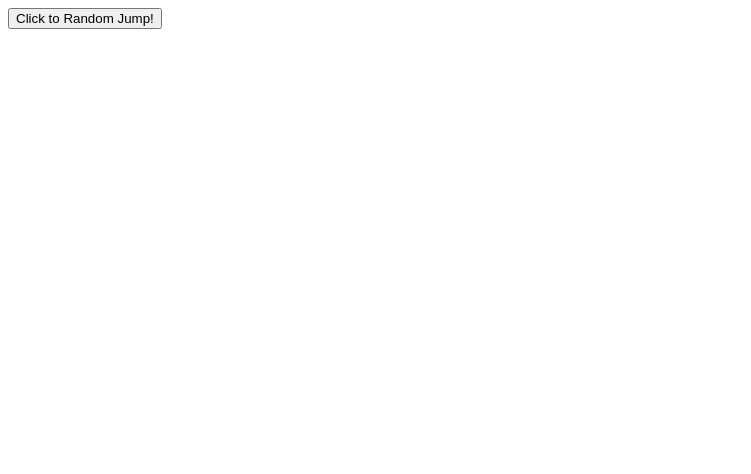
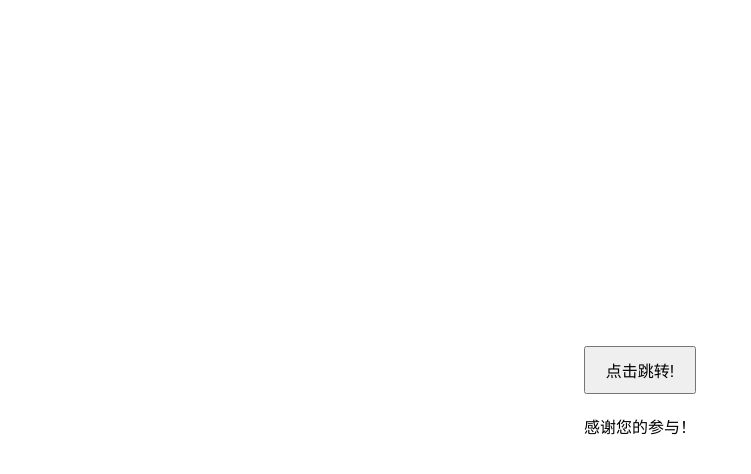
Before and after one commit to rbirth233/Big3, a plain HTML site: page random_redirect.html in a window 1280 px wide. Shown: the whole page, without its empty margins (0-751 px from the left). Drawn offline with Linux system fonts and the light colour scheme.

Commit message:
Add files via upload

```diff
--- a/random_redirect.html
+++ b/random_redirect.html
@@ -3,6 +3,26 @@
 <head>
 <meta charset="UTF-8">
 <title>Random Redirect</title>
+<style>
+  body {
+    display: flex;
+    flex-direction: column;
+    align-items: center;
+    justify-content: center;
+    height: 100vh;
+    margin: 0;
+    font-family: Arial, sans-serif;
+  }
+  button {
+    padding: 10px 20px;
+    font-size: 16px;
+    cursor: pointer;
+    margin-bottom: 20px;
+  }
+  p {
+    margin-top: 0;
+  }
+</style>
 <script type="text/javascript">
 var urls = [
   'https://www.credamo.com/answer.html#/s/vA7vimano',
@@ -17,6 +37,7 @@ function redirectToRandomPage() {
 </script>
 </head>
 <body>
-<button onclick="redirectToRandomPage()">Click to Random Jump!</button>
+<button onclick="redirectToRandomPage()">点击跳转!</button>
+<p>感谢您的参与！</p>
 </body>
 </html>
```
